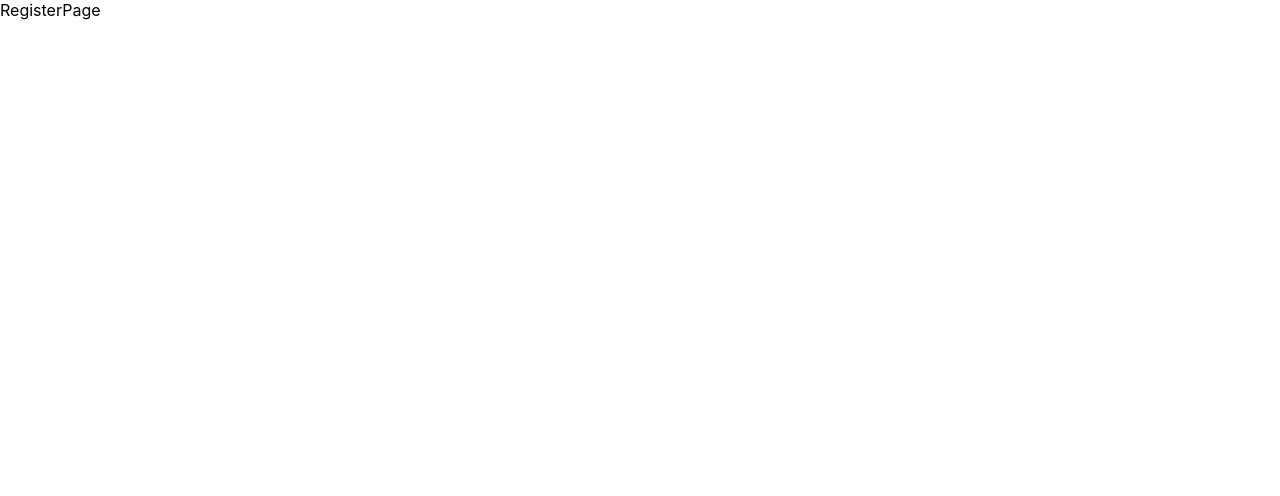
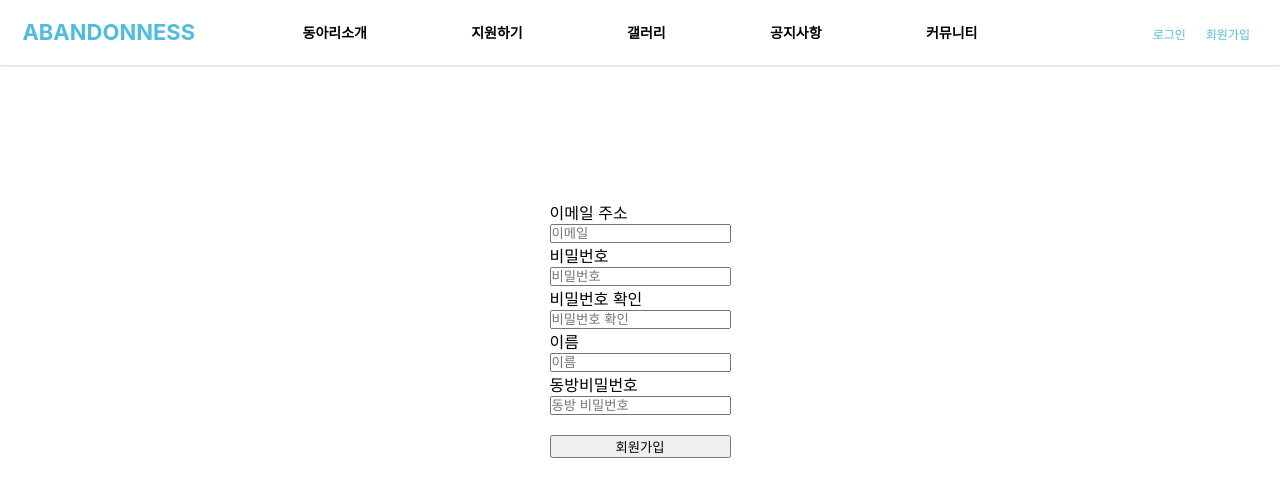
Before and after one commit to jeongyunjae/ABANDONNESS, a React (Create React App) app in the folder client/: page /register in a window 1280 px wide. Shown: the top 496 px of the page. Built offline with nearby package versions, Linux system fonts and the light colour scheme.

Commit message:
adding sign-in form

```diff
--- a/client/src/components/views/Header/Header.js
+++ b/client/src/components/views/Header/Header.js
@@ -10,7 +10,9 @@ function Header() {
           <li>
             <Link to="/login">로그인</Link>
           </li>
-          <li>회원가입</li>
+          <li>
+            <Link to="/register">회원가입</Link>
+          </li>
         </ul>
         <div className="container">
           <div className="header-logo">
--- a/client/src/components/views/LoginPage/LoginPage.js
+++ b/client/src/components/views/LoginPage/LoginPage.js
@@ -46,7 +46,7 @@ const LoginPage = (props) => {
             style={{ display: "flex", flexDirection: "column" }}
             onSubmit={onSubmitHandler}
           >
-            <label>이메일</label>
+            <label>이메일 주소</label>
             <input
               type="email"
               placeholder="이메일"
--- a/client/src/components/views/RegisterPage/RegisterPage.js
+++ b/client/src/components/views/RegisterPage/RegisterPage.js
@@ -1,7 +1,108 @@
-import React from "react";
+import React, { useState } from "react";
+import { useDispatch } from "react-redux";
 
-function RegisterPage() {
-  return <div>RegisterPage</div>;
+import { loginUser } from "../../../actions/user_actions";
+import Header from "../Header/Header";
+import Footer from "../Footer/Footer";
+import "./RegisterPage.css";
+
+function RegisterPage(props) {
+  const dispatch = useDispatch();
+  const [Email, setEmail] = useState("");
+  const [Password, setPassword] = useState("");
+  const [CheckPassword, setCheckPassword] = useState("");
+  const [Name, setName] = useState("");
+  const [CirclesPassword, setCirclesPassword] = useState("");
+
+  const onEmailHandler = (event) => {
+    setEmail(event.currentTarget.value);
+  };
+
+  const onPasswordHandler = (event) => {
+    setPassword(event.currentTarget.value);
+  };
+
+  const onCheckPasswordHandler = (event) => {
+    setCheckPassword(event.currentTarget.value);
+  };
+
+  const onNameHandler = (event) => {
+    setName(event.currentTarget.value);
+  };
+
+  const onCirclesPasswordHandler = (event) => {
+    setCirclesPassword(event.currentTarget.value);
+  };
+
+  const onSubmitHandler = (event) => {
+    event.preventDefault();
+
+    dispatch(loginUser(body)).then((response) => {
+      if (response.payload.loginSuccess) {
+        props.history.push("/");
+        console.log(response.payload.name);
+      }
+      if (response.payload.loginSuccess === false) {
+      }
+    });
+  };
+  let body = {
+    email: Email,
+    password: Password,
+  };
+
+  return (
+    <div>
+      <Header />
+      <div className="content">
+        <div className="Login-form">
+          <form
+            style={{ display: "flex", flexDirection: "column" }}
+            onSubmit={onSubmitHandler}
+          >
+            <label>이메일 주소</label>
+            <input
+              type="email"
+              placeholder="이메일"
+              value={Email}
+              onChange={onEmailHandler}
+            />
+            <label>비밀번호</label>
+            <input
+              type="password"
+              placeholder="비밀번호"
+              value={Password}
+              onChange={onPasswordHandler}
+            />
+            <label>비밀번호 확인</label>
+            <input
+              type="password"
+              placeholder="비밀번호 확인"
+              value={CheckPassword}
+              onChange={onCheckPasswordHandler}
+            />
+            <label>이름</label>
+            <input
+              type="name"
+              placeholder="이름"
+              value={Name}
+              onChange={onNameHandler}
+            />
+            <label>동방비밀번호</label>
+            <input
+              type="password"
+              placeholder="동방 비밀번호"
+              value={CirclesPassword}
+              onChange={onCirclesPasswordHandler}
+            />
+            <br />
+            <input type="submit" value="회원가입" />
+          </form>
+        </div>
+      </div>
+      <Footer />
+    </div>
+  );
 }
 
 export default RegisterPage;
```
Also changed, not shown: client/src/components/views/RegisterPage/RegisterPage.css (added).
